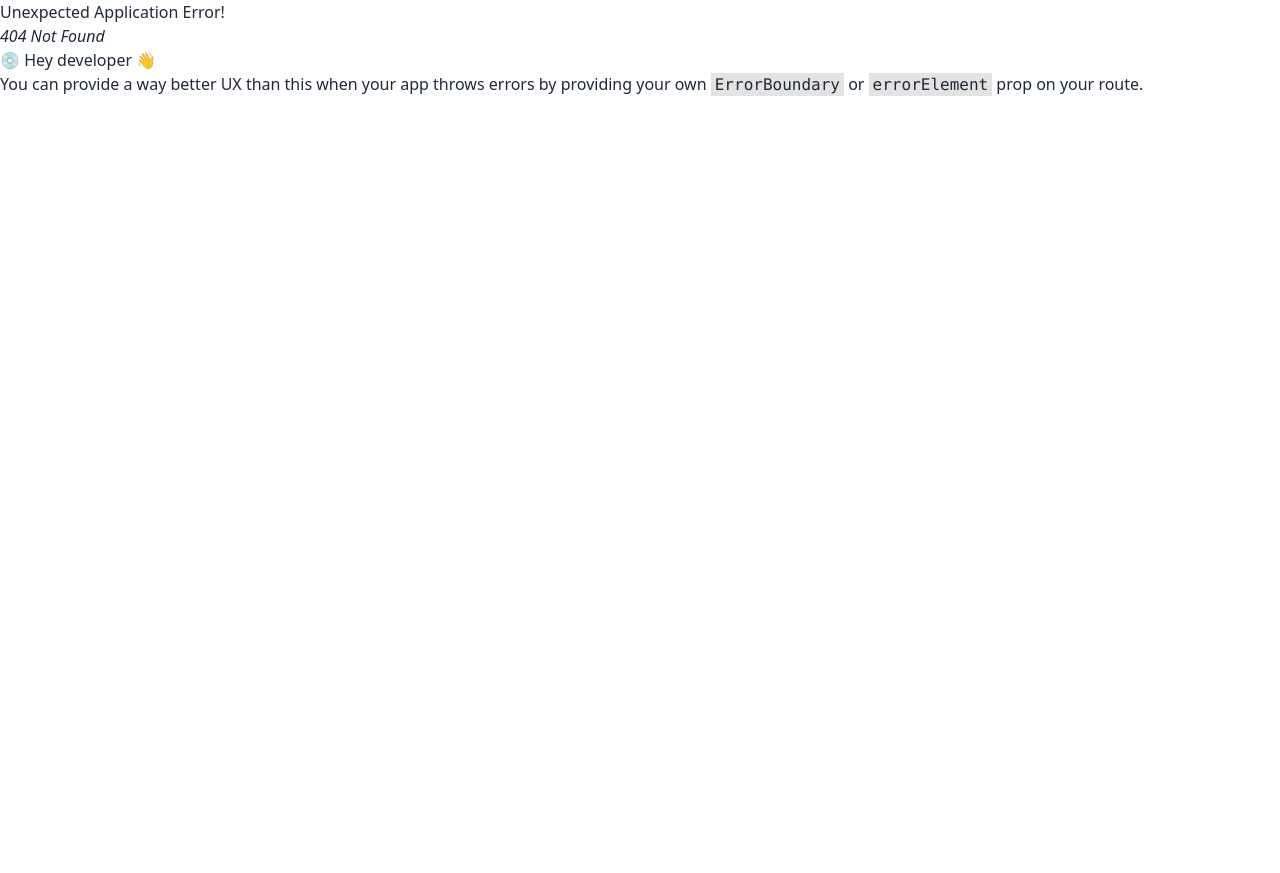
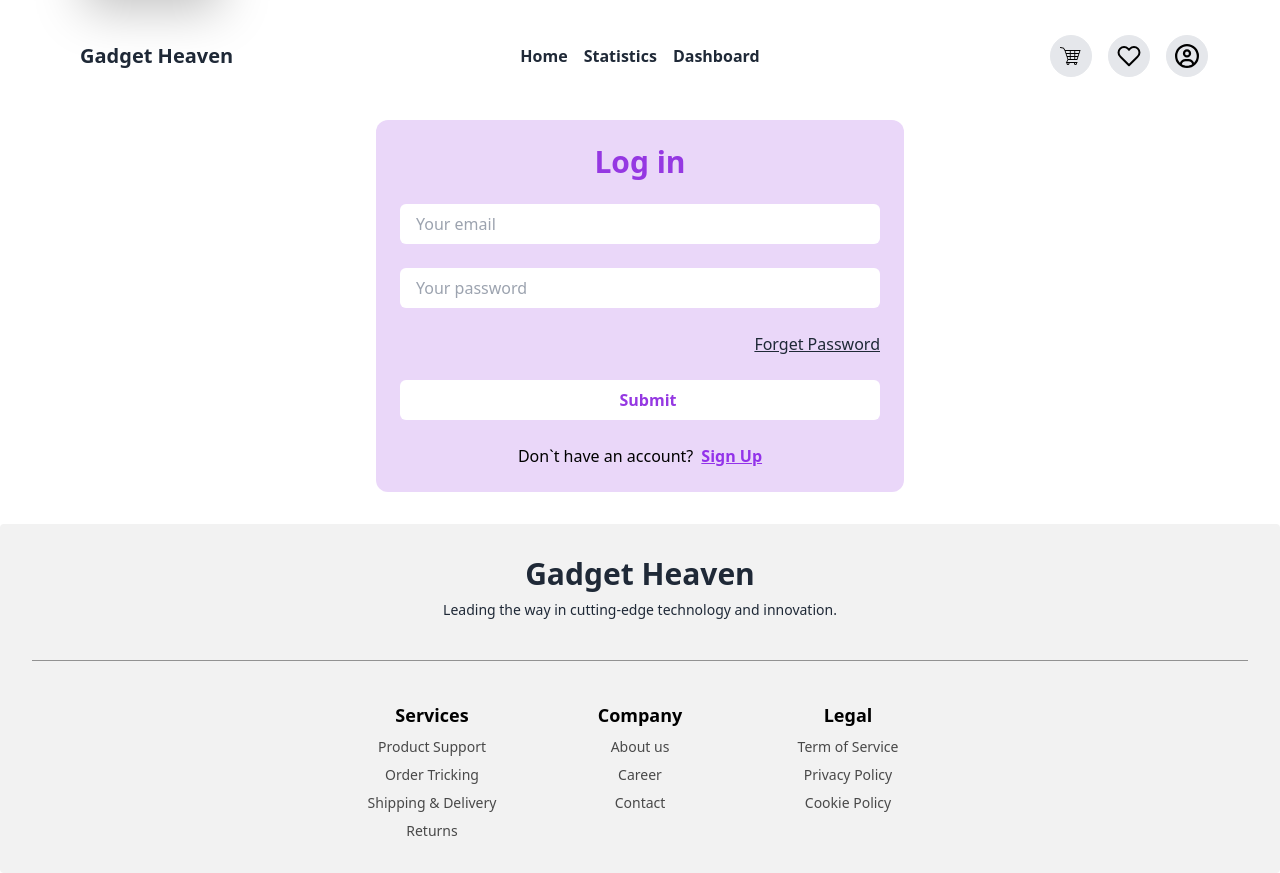
Before and after one commit to programming-hero-web-course-4/b10a8-gadget-heaven-alaminislam34, a React (Vite) app: page /users in a window 1280 px wide. Before the commit this address had no page. Before the commit the page ends 800 px from the top, so only its background shows below. Built offline with nearby package versions, Linux system fonts and the light colour scheme.

Commit message:
added users page and two form login or sign up

```diff
--- a/src/Navbar/Navbar.jsx
+++ b/src/Navbar/Navbar.jsx
@@ -7,6 +7,7 @@ import { FiHeart } from "react-icons/fi";
 import { NavLink, useLocation, useNavigate } from "react-router-dom";
 import { ProductContext } from "../Pages/ProductContext";
 import "./Navbar.css";
+import { FaRegCircleUser } from "react-icons/fa6";
 
 const Navbar = () => {
   const { products, liked, total, id } = useContext(ProductContext);
@@ -17,6 +18,9 @@ const Navbar = () => {
   const [isHome, setHome] = useState(false);
 
   const navigate = useNavigate();
+  const handleUsers = () => {
+    navigate("/users");
+  };
   const handleDashboard = () => {
     navigate("/dashboard/cart");
   };
@@ -128,9 +132,6 @@ const Navbar = () => {
             <li className={`font-semibold `}>
               <NavLink to="/dashboard">Dashboard</NavLink>
             </li>
-            <li className={`font-semibold `}>
-              <NavLink to="/unknown">Unknown</NavLink>
-            </li>
           </ul>
         </div>
         <div className="navbar-end flex flex-row gap-2 md:gap-4">
@@ -175,7 +176,7 @@ const Navbar = () => {
               ""
             )}
           </div>
-          <div className="dropdown dropdown-end mr-4">
+          <div className="dropdown dropdown-end">
             <div tabIndex={0} role="button" onClick={() => setTrue(!isTrue)}>
               <button className="relative p-1.5 md:p-2 hover:text-white border hover:border-white text-black hover:bg-[#9538e2] duration-300 bg-gray-200 rounded-full">
                 <FiHeart className="md:text-2xl text-lg" />
@@ -208,6 +209,21 @@ const Navbar = () => {
               ""
             )}
           </div>
+          <div tabIndex={0} role="button" onClick={() => setTrue(!isTrue)}>
+            <button
+              onClick={handleUsers}
+              className="relative p-1.5 md:p-2 hover:text-white border hover:border-white text-black hover:bg-[#9538e2] duration-300 bg-gray-200 rounded-full"
+            >
+              <FaRegCircleUser className="md:text-2xl text-lg" />
+            </button>
+            {liked.length === 0 ? (
+              ""
+            ) : (
+              <span className="h-5 w-5 rounded-full bg-[#9538e2] text-white font-bold flex justify-center items-center absolute -top-2 -right-2">
+                {liked ? liked.length : 0}
+              </span>
+            )}
+          </div>
         </div>
       </div>
     </div>
--- a/src/Pages/Cart.jsx
+++ b/src/Pages/Cart.jsx
@@ -58,7 +58,7 @@ const Cart = () => {
             </button>
             <button
               onClick={handlePurchase}
-              className="py-1.5 px-4 ml-2 font-semibold rounded-full border text-white border-[#9538e2] bg-gradient-to-tr from-yellow-500 via-[#9538e2] to-[#9538e2]"
+              className="py-1.5 px-4 ml-2 font-semibold rounded-full border text-white border-[#9538e2] bg-gradient-to-tr from-yellow-500 via-[#9538e2] to-[#9538e2] hover:bg-gradient-to-bl hover:from-yellow-500 hover:via-[#9538e2] hover:to-[#9538e2]"
             >
               Purchase
             </button>
--- a/src/Pages/Unknown.jsx
+++ /dev/null
@@ -1,9 +0,0 @@
-const Unknown = () => {
-  return (
-    <div className="w-11/12 mx-auto my-4 md:my-6 lg:my-8">
-      <h1>Unknown pages....</h1>
-    </div>
-  );
-};
-
-export default Unknown;
--- /dev/null
+++ b/src/Pages/User.jsx
@@ -0,0 +1,11 @@
+import { Outlet } from "react-router-dom";
+
+const Users = () => {
+  return (
+    <div className="w-11/12 mx-auto my-4 md:my-6 lg:my-8">
+      <Outlet />
+    </div>
+  );
+};
+
+export default Users;
--- /dev/null
+++ b/src/Pages/User/Login.jsx
@@ -0,0 +1,44 @@
+import { Link } from "react-router-dom";
+
+const Login = () => {
+  return (
+    <div>
+      <form className="flex flex-col gap-4 md:gap-6 p-4 md:p-6 rounded-xl bg-[#9538e2]/20 backdrop-blur-xl md:w-8/12 lg:w-6/12 mx-auto">
+        <h1 className="text-xl md:text-2xl lg:text-3xl font-bold text-center text-[#9538e2]">
+          Log in
+        </h1>
+        <input
+          className="py-1.5 md:py-2 pl-4 rounded-md text-[#9538e2]"
+          type="text"
+          name="name"
+          placeholder="Your email"
+        />
+        <input
+          className="py-1.5 md:py-2 pl-4 rounded-md text-[#9538e2]"
+          type="text"
+          name="name"
+          placeholder="Your password"
+        />
+        <a className="underline text-end font-medium  cursor-pointer">
+          Forget Password
+        </a>
+        <input
+          className="py-1.5 md:py-2 pl-4 rounded-md text-center text-[#9538e2] bg-white hover:bg-base-300 font-bold cursor-pointer"
+          type="submit"
+          name="Login"
+        />
+        <p className="flex flex-row justify-center items-center gap-2 text-black">
+          <span>Don`t have an account?</span>
+          <Link
+            to="/users/signUp"
+            className="underline text-purple-600 font-bold"
+          >
+            Sign Up
+          </Link>
+        </p>
+      </form>
+    </div>
+  );
+};
+
+export default Login;
--- /dev/null
+++ b/src/Pages/User/SignUp.jsx
@@ -0,0 +1,44 @@
+import { Link } from "react-router-dom";
+
+const SignUp = () => {
+  return (
+    <div>
+      <form className="flex flex-col gap-4 md:gap-6 p-4 md:p-6 rounded-xl bg-[#9538e2]/20 backdrop-blur-xl md:w-8/12 lg:w-6/12 mx-auto">
+        <h1 className="text-xl md:text-2xl lg:text-3xl font-bold text-center text-purple-600">
+          Sign Up
+        </h1>
+        <input
+          className="py-1.5 md:py-2 pl-4 rounded-md"
+          type="text"
+          name="name"
+          placeholder="Your name"
+        />
+        <input
+          className="py-1.5 md:py-2 pl-4 rounded-md"
+          type="text"
+          name="email"
+          placeholder="Your email"
+        />
+        <input
+          className="py-1.5 md:py-2 pl-4 rounded-md"
+          type="text"
+          name="password"
+          placeholder="Your password"
+        />
+        <input
+          className="py-1.5 md:py-2 pl-4 rounded-md bg-white hover:bg-base-300 text-base md:text-lg font-bold text-purple-600"
+          type="submit"
+          name="Login"
+        />
+        <p className="flex flex-row gap-2 justify-center items-center text-black">
+          <span>Already have an account?</span>
+          <Link to="/users" className="underline text-purple-600 font-bold">
+            Log in
+          </Link>
+        </p>
+      </form>
+    </div>
+  );
+};
+
+export default SignUp;
```
Also changed, not shown: src/Routes/Routes.jsx (+17 -5 lines).
